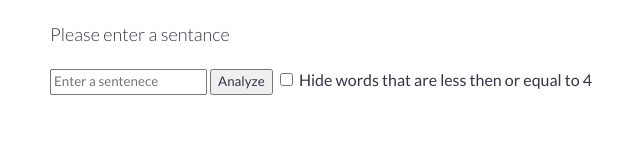
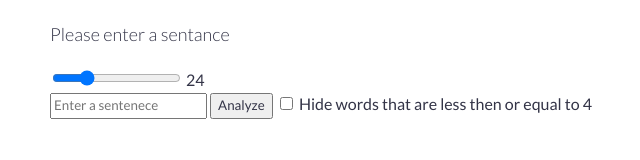
Before and after one commit to PrincessKhanya/wordGame, a plain HTML site: page index.html in a window 1280 px wide. Shown: the whole page, without its empty margins (110-750 px from the left). Drawn offline with Linux system fonts and the light colour scheme.

Commit message:
adding a slider

```diff
--- a/index.html
+++ b/index.html
@@ -1,5 +1,6 @@
 <!DOCTYPE html>
 <html lang="en">
+
 <head>
     <meta charset="UTF-8">
     <meta http-equiv="X-UA-Compatible" content="IE=edge">
@@ -9,11 +10,15 @@
     <link rel="stylesheet" href="style1.css">
 
 </head>
+
 <body>
     <div class="main container">
         <div class="highlightWords">
             <div>
                 <p>Please enter a sentance</p>
+                <input class="slider" type="range" value="24" min="0" max="100" oninput="this.nextElementSibling.value = this.value">
+                <output>24</output>
+                <br>
                 <input type="text" name="name" id="inputBox" placeholder="Enter a sentenece">
                 <button class="btn">Analyze</button>
                 <input type="checkbox" class="checkbox" name="vehicle1" value="Bike">
@@ -28,13 +33,14 @@
             </div>
         </div>
         <div class="displaySentence">
-           <ul class='sentences'>
+            <ul class='sentences'>
 
 
-           </ul>
+            </ul>
 
         </div>
     </div>
     <script src="index.js"></script>
 </body>
+
 </html>
```
